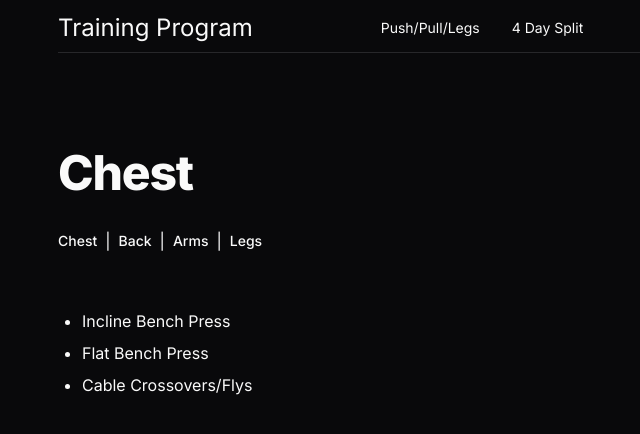
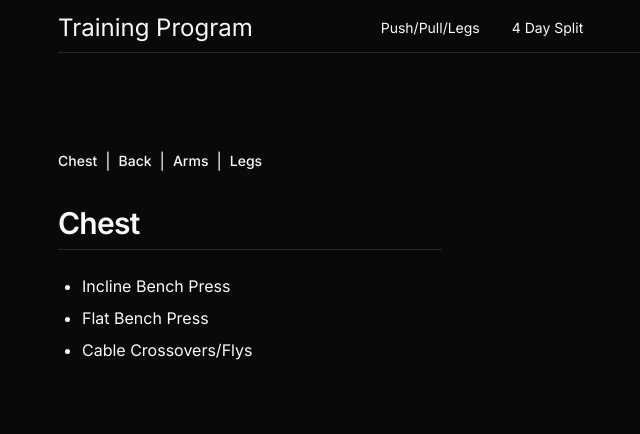
Before and after one commit to Dillonzellis/training-program, a Next.js app: page /4-day-split/chest in a window 1280 px wide. Shown: the top 434 px of the page, without its empty margins (22-662 px from the left). Built offline with nearby package versions, Linux system fonts and the light colour scheme.

Commit message:
style: change four day split page breadcrumb location

```diff
--- a/src/app/4-day-split/back/page.tsx
+++ b/src/app/4-day-split/back/page.tsx
@@ -1,7 +1,6 @@
 import { BreadCrumb } from "@/components/BreadCrumb";
 import { MainWrapper } from "@/components/MainWrapper";
 import MaxWidthWrapper from "@/components/MaxWidthWrapper";
-import { H1 } from "@/components/typography/H1";
 import { FourDayCrumbs } from "@/data/crumbs";
 import { back } from "@/data/sets";
 
@@ -9,9 +8,11 @@ export default function FourDayBack() {
   return (
     <MainWrapper>
       <MaxWidthWrapper>
-        <H1 className="pb-8">Back</H1>
+        <BreadCrumb crumbs={FourDayCrumbs} />
 
-        <BreadCrumb crumbs={FourDayCrumbs} />
+        <h1 className="scroll-m-20 border-b pb-2 text-3xl font-semibold tracking-tight first:mt-0 max-w-sm">
+          Back
+        </h1>
 
         <ul className="my-6 ml-6 list-disc [&>li]:mt-2">
           {back.map((item) => (
--- a/src/app/4-day-split/chest/page.tsx
+++ b/src/app/4-day-split/chest/page.tsx
@@ -1,7 +1,6 @@
 import { BreadCrumb } from "@/components/BreadCrumb";
 import { MainWrapper } from "@/components/MainWrapper";
 import MaxWidthWrapper from "@/components/MaxWidthWrapper";
-import { H1 } from "@/components/typography/H1";
 import { FourDayCrumbs } from "@/data/crumbs";
 import { chest } from "@/data/sets";
 
@@ -9,9 +8,10 @@ export default function FourDayChest() {
   return (
     <MainWrapper>
       <MaxWidthWrapper>
-        <H1 className="pb-8">Chest</H1>
-
         <BreadCrumb crumbs={FourDayCrumbs} />
+        <h1 className="scroll-m-20 border-b pb-2 text-3xl font-semibold tracking-tight first:mt-0 max-w-sm">
+          Chest
+        </h1>
 
         <ul className="my-6 ml-6 list-disc [&>li]:mt-2">
           {chest.map((item) => (
--- a/src/app/4-day-split/legs/page.tsx
+++ b/src/app/4-day-split/legs/page.tsx
@@ -10,9 +10,8 @@ export default function FourDayLegs() {
   return (
     <MainWrapper>
       <MaxWidthWrapper>
+        <BreadCrumb crumbs={FourDayCrumbs} />
         <H1 className="pb-8">Legs</H1>
-
-        <BreadCrumb crumbs={FourDayCrumbs} />
 
         <H2>Warmup</H2>
 
```
